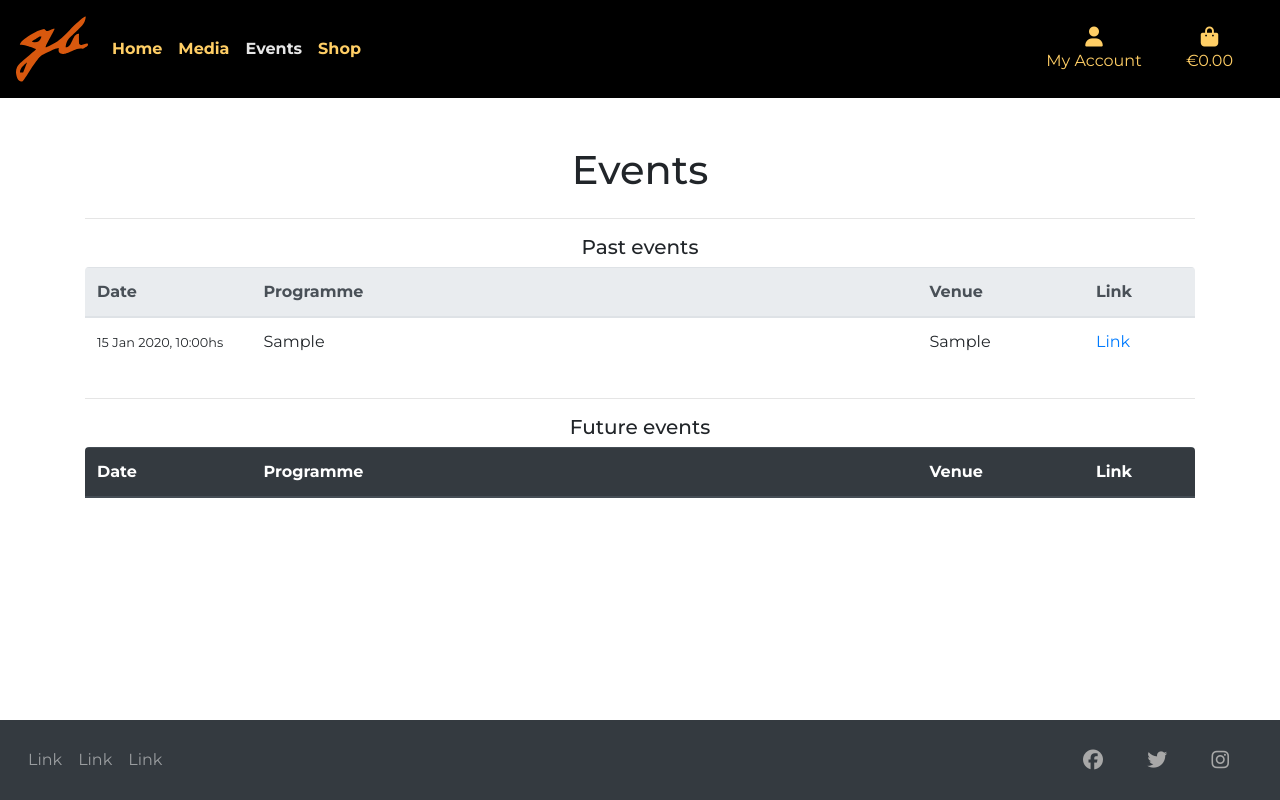
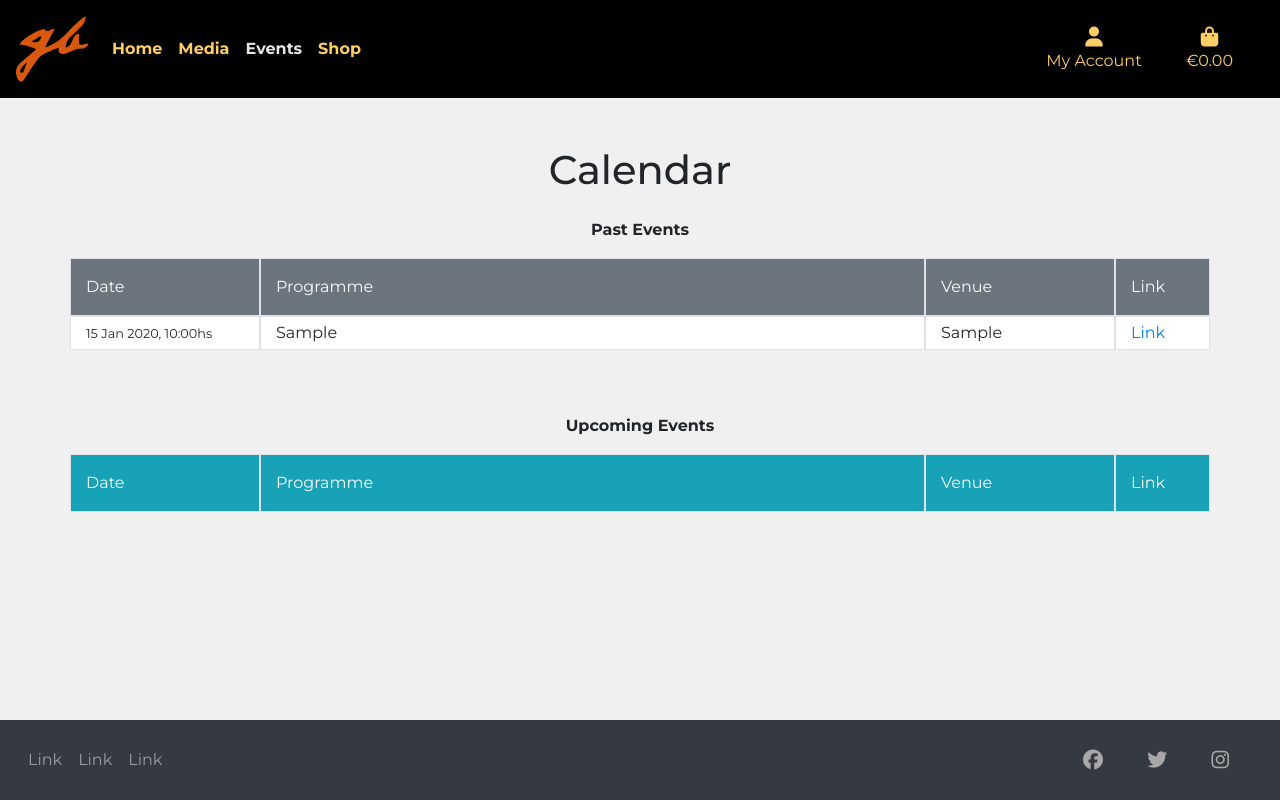
Before and after one commit to GBrachetta/guillermo, a Django app: page /events/ in a window 1280 px wide. Run offline with Django 3.2, Linux system fonts and the light colour scheme; tables that the repository leaves empty hold one stand-in row (values such as "Sample post"); lists and menus that the app fills with data are empty; some libraries are stand-ins or nearby versions.

Commit message:
Redesigned events grids and extracted to individual includes templates

```diff
--- a/events/templates/events/events.html
+++ b/events/templates/events/events.html
@@ -2,88 +2,17 @@
 {% load static %}
 
 {% block page_header %}
-<div class="container header-container">
-    <div class="row">
-        <div class="col"></div>
-    </div>
-</div>
+<div class="header-container"></div>
 {% endblock %}
 
 {% block content %}
+<div class="overlay"></div>
 <div class="container mt-5">
-    <h1>Events</h1>
+    <h1>Calendar</h1>
 </div>
 
-<div class="container">
-    <div class="row justify-content-center">
-        <div class="col-12">
-            <hr>
-            <h5>Past events</h5>
-            <div class="table-responsive rounded text-left">
-                <table class="table">
-                    <thead class="thead-light">
-                        <tr>
-                            <th style="width: 15%" scope="col">Date</th>
-                            <th style="width: 60%" scope="col">Programme</th>
-                            <th style="width: 15%" scope="col">Venue</th>
-                            <th style="width: 10%" scope="col">Link</th>
-                        </tr>
-                    </thead>
-                    {% for event in calendar %}
-                    {% if event.is_due %}
-                    <tbody>
-                        <tr>
-                            <th scope="row"><small>{{ event.date|date:"j M Y" }}, {{ event.time|date:"H:i" }}hs</small></th>
-                            <td>{{ event.programme }}</td>
-                            <td>{{ event.venue }}</td>
-                            {% if event.event_url %}
-                            <td scope="col">
-                                <a href="{{ event.event_url }}">Link</a>
-                            </td>
-                            {% else %}
-                            <td scope="col">No link</td>
-                            {% endif %}
-                        </tr>
-                    </tbody>
-                    {% endif %}
-                    {% endfor %}
-                </table>
-            </div>
-            <hr>
-            <h5>Future events</h5>
-            <div class="table-responsive rounded text-left">
-                <table class="table">
-                    <thead class="thead-dark">
-                        <tr>
-                            <th style="width: 15%" scope="col">Date</th>
-                            <th style="width: 60%" scope="col">Programme</th>
-                            <th style="width: 15%" scope="col">Venue</th>
-                            <th style="width: 10%" scope="col">Link</th>
-                        </tr>
-                    </thead>
-                    {% for event in calendar %}
-                    {% if event.is_future %}
-                    <tbody>
-                        <tr>
-                            <th scope="row"><small>{{ event.date|date:"j M Y" }}, {{ event.time|date:"H:i" }}hs</small></th>
-                            <td>{{ event.programme }}</td>
-                            <td>{{ event.venue }}</td>
-                            {% if event.event_url %}
-                            <td scope="col">
-                                <a href="{{ event.event_url }}">Link</a>
-                            </td>
-                            {% else %}
-                            <td scope="col">No link</td>
-                            {% endif %}
-                        </tr>
-                    </tbody>
-                    {% endif %}
-                    {% endfor %}
-                </table>
-            </div>
-        </div>
-    </div>
-</div>
+{% include 'includes/event_grid_lg.html' %}
+{% include 'includes/event_grid_sm.html' %}
 {% endblock content %}
 
 {% block page_footer %}
--- /dev/null
+++ b/events/templates/includes/event_grid_lg.html
@@ -0,0 +1,33 @@
+<div class="container d-none d-lg-block">
+    <div class="row">
+        <div class="col-12 py-3"><strong>Past Events</strong></div>
+        <div class="col-2 border bg-secondary text-light text-left py-3">Date</div>
+        <div class="col-7 border bg-secondary text-light text-left py-3">Programme</div>
+        <div class="col-2 border bg-secondary text-light text-left py-3">Venue</div>
+        <div class="col-1 border bg-secondary text-light text-left py-3">Link</div>
+        {% for event in calendar %}
+        {% if event.is_due %}
+        <div class="col-2 border bg-white text-left py-1"><small>{{ event.date|date:"j M Y" }}, {{ event.time|date:"H:i" }}hs</small></div>
+        <div class="col-7 border bg-white text-left py-1">{{ event.programme }}</div>
+        <div class="col-2 border bg-white text-left py-1">{{ event.venue }}</div>
+        <div class="col-1 border bg-white text-left py-1">{% if event.event_url %}<a href="{{ event.event_url }}">Link</a>{% else %}<small>No Link</small>{% endif %}</div>
+        {% endif %}
+        {% endfor %}
+    </div>
+
+    <div class="row mt-5">
+        <div class="col-12 py-3"><strong>Upcoming Events</strong></div>
+        <div class="col-2 border bg-info text-light text-left py-3">Date</div>
+        <div class="col-7 border bg-info text-light text-left py-3">Programme</div>
+        <div class="col-2 border bg-info text-light text-left py-3">Venue</div>
+        <div class="col-1 border bg-info text-light text-left py-3">Link</div>
+        {% for event in calendar %}
+        {% if event.is_future %}
+        <div class="col-2 border bg-white text-left py-1"><small>{{ event.date|date:"j M Y" }}, {{ event.time|date:"H:i" }}hs</small></div>
+        <div class="col-7 border bg-white text-left py-1">{{ event.programme }}</div>
+        <div class="col-2 border bg-white text-left py-1">{{ event.venue }}</div>
+        <div class="col-1 border bg-white text-left py-1">{% if event.event_url %}<a href="{{ event.event_url }}">Link</a>{% else %}<small>No Link</small>{% endif %}</div>
+        {% endif %}
+        {% endfor %}
+    </div>
+</div>
--- /dev/null
+++ b/events/templates/includes/event_grid_sm.html
@@ -0,0 +1,35 @@
+<div class="container-fluid d-block d-lg-none">
+    <div class="row mx-2">
+        <div class="col-12 py-3"><strong>Past Events</strong></div>
+        {% for event in calendar %}
+        {% if event.is_due %}
+        <div class="col-3 border bg-secondary text-light text-left pl-1"><small>Date</small></div>
+        <div class="col-9 border text-left"><small>{{ event.date|date:"j M Y" }}, {{ event.time|date:"H:i" }}hs</small></div>
+        <div class="col-3 border bg-secondary text-light text-left pl-1"><small>Programme</small></div>
+        <div class="col-9 border text-left">{{ event.programme }}</div>
+        <div class="col-3 border bg-secondary text-light text-left pl-1"><small>Venue</small></div>
+        <div class="col-9 border text-left">{{ event.venue }}</div>
+        <div class="col-3 border bg-secondary text-light text-left pl-1"><small>Link</small></div>
+        <div class="col-9 border text-left">{% if event.event_url %}<a href="{{ event.event_url }}">Link</a>{% else %}<small>No Link</small>{% endif %}</div>
+        <div class="col-12 mb-5"></div>
+        {% endif %}
+        {% endfor %}
+    </div>
+
+    <div class="row mx-2">
+        <div class="col-12 py-3"><strong>Upcoming Events</strong></div>
+        {% for event in calendar %}
+        {% if event.is_future %}
+        <div class="col-3 border bg-info text-light text-left pl-1"><small>Date</small></div>
+        <div class="col-9 border text-left"><small>{{ event.date|date:"j M Y" }}, {{ event.time|date:"H:i" }}hs</small></div>
+        <div class="col-3 border bg-info text-light text-left pl-1"><small>Programme</small></div>
+        <div class="col-9 border text-left">{{ event.programme }}</div>
+        <div class="col-3 border bg-info text-light text-left pl-1"><small>Venue</small></div>
+        <div class="col-9 border text-left">{{ event.venue }}</div>
+        <div class="col-3 border bg-info text-light text-left pl-1"><small>Link</small></div>
+        <div class="col-9 border text-left">{% if event.event_url %}<a href="{{ event.event_url }}">Link</a>{% else %}No Link{% endif %}</div>
+        <div class="col-12 mb-5"></div>
+        {% endif %}
+        {% endfor %}
+    </div>
+</div>
```
